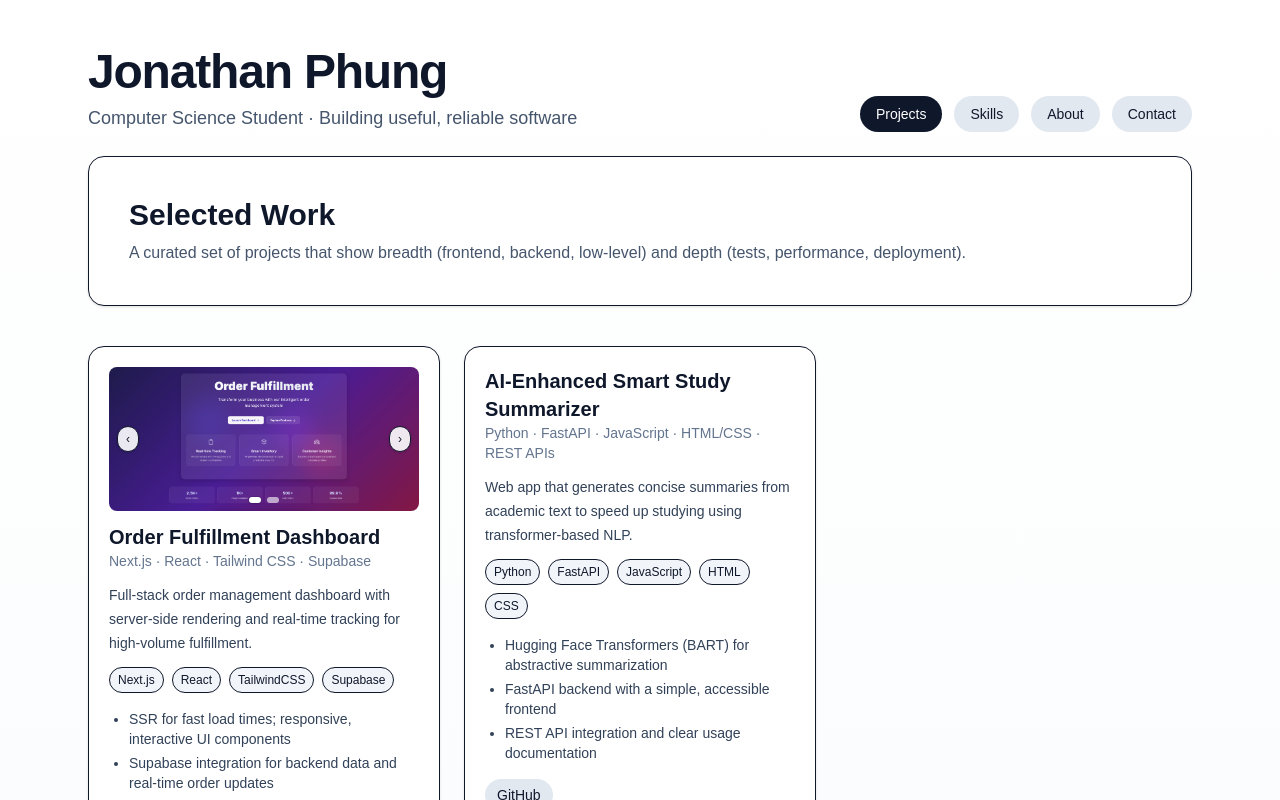
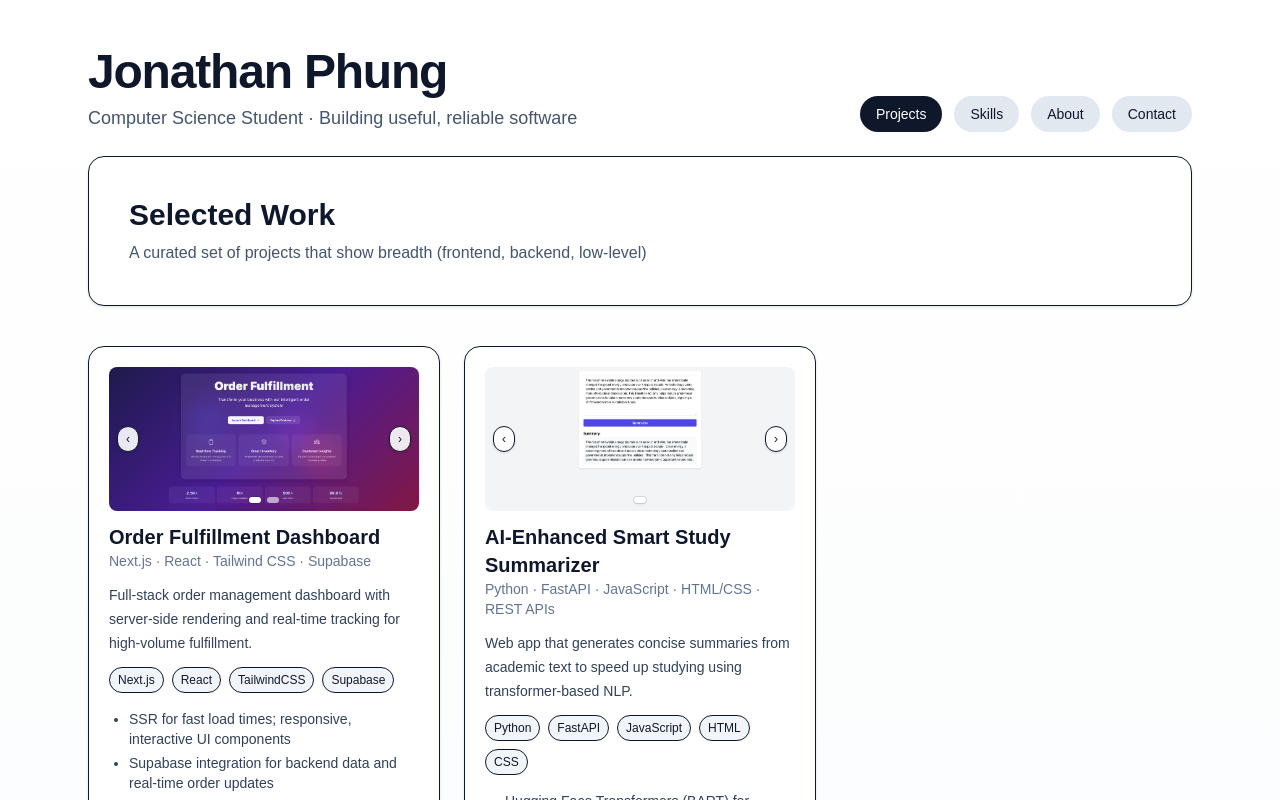
Before and after one commit to jonathanphuung/portfolio, a Next.js app: page / in a window 1280 px wide. Shown: the top 800 px of the page. Built offline with nearby package versions, Linux system fonts and the light colour scheme.

Commit message:
wokring on image slides

```diff
--- a/src/app/page.tsx
+++ b/src/app/page.tsx
@@ -10,7 +10,6 @@ type Project = {
   stack: string[];
   highlights: string[];
   links?: { github?: string; demo?: string };
-  // multiple images per project
   images?: string[];
 };
 
@@ -30,7 +29,6 @@ export default function Portfolio() {
       links: {
         github: "https://github.com/jonathanphuung/order-fulfillment-dashboard",
       },
-      // ⬇️ Add as many as you want (put files in /public/)
       images: ["/ff1.png", "/ff2.png"],
     },
     {
@@ -47,7 +45,7 @@ export default function Portfolio() {
       links: {
         github: "https://github.com/jonathanphuung/smart-study-summarizer",
       },
-      images: [],
+      images: ["/ss.png"],
     },
   ];
 
@@ -68,7 +66,7 @@ export default function Portfolio() {
     "Supabase",
   ];
 
-  // ---------- Lightbox (fullscreen) state ----------
+  // ---------- Lightbox state ----------
   const [lightboxOpen, setLightboxOpen] = useState(false);
   const [lightboxImages, setLightboxImages] = useState<string[]>([]);
   const [lightboxIndex, setLightboxIndex] = useState(0);
@@ -98,7 +96,7 @@ export default function Portfolio() {
     setLightboxIndex((i) => (i - 1 + lightboxImages.length) % lightboxImages.length);
   }, [lightboxImages]);
 
-  // Keyboard events for lightbox
+  // Keyboard navigation
   useEffect(() => {
     if (!lightboxOpen) return;
     const onKey = (e: KeyboardEvent) => {
@@ -135,7 +133,7 @@ export default function Portfolio() {
           <div className="rounded-2xl border bg-white p-6 md:p-10 shadow-sm">
             <h2 className="text-2xl md:text-3xl font-semibold">Selected Work</h2>
             <p className="mt-2 text-slate-600">
-              A curated set of projects that show breadth (frontend, backend, low-level) and depth (tests, performance, deployment).
+              A curated set of projects that show breadth (frontend, backend, low-level)
             </p>
           </div>
         </section>
@@ -202,7 +200,7 @@ export default function Portfolio() {
   );
 }
 
-/** ---------------- Project Card with Slider ---------------- */
+/** ---------- Project Card with Slider ---------- */
 function ProjectCard({
                        project,
                        onOpenLightbox,
@@ -219,29 +217,26 @@ function ProjectCard({
 
   return (
       <article className="group rounded-2xl border bg-white p-5 shadow-sm hover:shadow-md transition-shadow">
-        {/* Slider */}
         {imgs.length > 0 && (
             <div className="relative mb-3 overflow-hidden rounded-lg">
+              {/* Arrows always on top */}
               <button
                   aria-label="Previous image"
                   onClick={prev}
-                  className="absolute left-2 top-1/2 -translate-y-1/2 rounded-full border bg-white/90 px-2 py-1 text-xs shadow hover:bg-white"
+                  className="absolute z-20 left-2 top-1/2 -translate-y-1/2 rounded-full border bg-white/90 px-2 py-1 text-xs shadow hover:bg-white"
               >
                 ‹
               </button>
               <button
                   aria-label="Next image"
                   onClick={next}
-                  className="absolute right-2 top-1/2 -translate-y-1/2 rounded-full border bg-white/90 px-2 py-1 text-xs shadow hover:bg-white"
+                  className="absolute z-20 right-2 top-1/2 -translate-y-1/2 rounded-full border bg-white/90 px-2 py-1 text-xs shadow hover:bg-white"
               >
                 ›
               </button>
 
-              <div
-                  className="cursor-zoom-in"
-                  onClick={() => onOpenLightbox(idx)}
-                  title="Click to view fullscreen"
-              >
+              {/* Image */}
+              <div className="relative z-0">
                 <Image
                     src={imgs[idx]}
                     alt={`${project.title} screenshot ${idx + 1} of ${imgs.length}`}
@@ -252,8 +247,17 @@ function ProjectCard({
                 />
               </div>
 
+              {/* Click overlay to open fullscreen */}
+              <button
+                  type="button"
+                  onClick={() => onOpenLightbox(idx)}
+                  title="Click to view fullscreen"
+                  className="absolute inset-0 z-10 cursor-zoom-in"
+                  aria-label="Open image in fullscreen"
+              />
+
               {/* Dots */}
-              <div className="absolute bottom-2 left-0 right-0 flex items-center justify-center gap-1.5">
+              <div className="absolute z-10 bottom-2 left-0 right-0 flex items-center justify-center gap-1.5">
                 {imgs.map((_, i) => (
                     <button
                         key={i}
@@ -268,12 +272,23 @@ function ProjectCard({
             </div>
         )}
 
-        {/* Header */}
         <div className="flex items-start justify-between gap-3">
           <div>
-            <h3 className="text-xl font-semibold group-hover:underline underline-offset-4">
-              {project.title}
-            </h3>
+            {project.links?.github ? (
+              <a
+                href={project.links.github}
+                target="_blank"
+                rel="noreferrer"
+                title="Open GitHub repository"
+                className="block"
+              >
+                <h3 className="text-xl font-semibold group-hover:underline underline-offset-4 cursor-pointer">
+                  {project.title}
+                </h3>
+              </a>
+            ) : (
+              <h3 className="text-xl font-semibold">{project.title}</h3>
+            )}
             <p className="text-sm text-slate-500">{project.subtitle}</p>
           </div>
         </div>
@@ -304,21 +319,12 @@ function ProjectCard({
                 Live Demo
               </a>
           )}
-          {project.links?.github && (
-              <a
-                  className="px-3 py-1.5 rounded-full bg-slate-200 hover:bg-slate-300"
-                  href={project.links.github}
-                  target="_blank"
-              >
-                GitHub
-              </a>
-          )}
         </div>
       </article>
   );
 }
 
-/** ---------------- Fullscreen Lightbox ---------------- */
+/** ---------- Fullscreen Lightbox ---------- */
 function Lightbox({
                     open,
                     images,
@@ -347,7 +353,7 @@ function Lightbox({
       >
         <div
             className="relative max-w-6xl w-full"
-            onClick={(e) => e.stopPropagation()} // prevent close when clicking the image/tools
+            onClick={(e) => e.stopPropagation()}
         >
           {/* Title + Close */}
           <div className="flex items-center justify-between mb-2">
@@ -401,7 +407,9 @@ function Lightbox({
             ))}
           </div>
 
-          <p className="mt-2 text-center text-xs text-white/70">Press Esc to close • ←/→ to navigate</p>
+          <p className="mt-2 text-center text-xs text-white/70">
+            Press Esc to close • ←/→ to navigate
+          </p>
         </div>
       </div>
   );
```
Also changed, not shown: public/ss.png (added).
